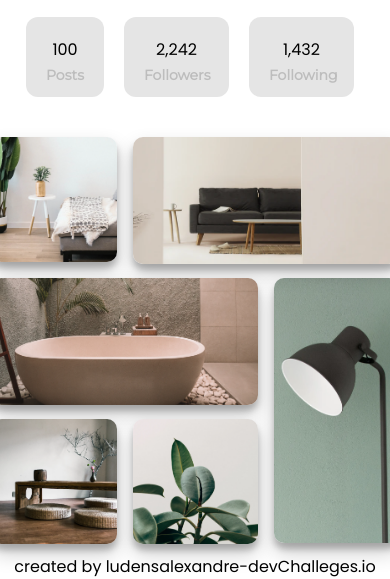
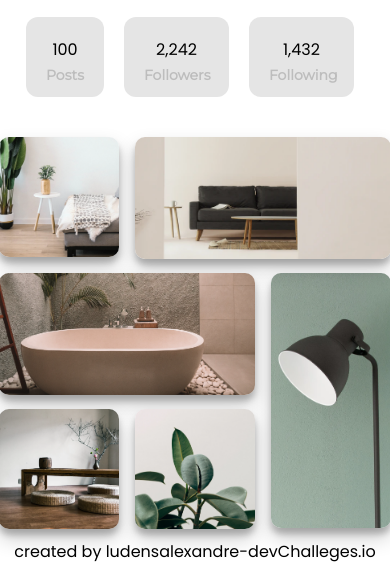
Before and after one commit to Ludens509/My-gallery-master, a plain HTML site: page index.html in a window 390 px wide. Shown: the part 266-845 px from the top of the page. Drawn offline with Linux system fonts and the light colour scheme.

Commit message:
fixing responsive mode

```diff
--- a/style.scss
+++ b/style.scss
@@ -98,8 +98,8 @@ img{
   /*************************/
 @media screen and (max-width:800px) {
   .gallery--container--img {
-    grid-template-columns:repeat(3,125px);
-    grid-template-rows: repeat(3,125px);
+    grid-template-columns:repeat(3,120px);
+    grid-template-rows: repeat(3,120px);
   }
   .profil-infos{
     margin: 20px 20px 10px 10px;
```
Also changed, not shown: style.css.
